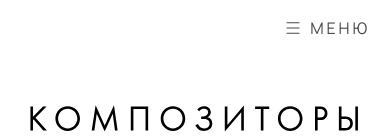
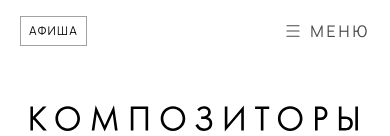
Before and after one commit to avdeenkovalentin99-ctrl/composers21, a React (Vite) app: page / in a window 390 px wide. Shown: the top 136 px of the page. Built offline with nearby package versions, Linux system fonts and the light colour scheme.

Commit message:
fix: mobile menu afisha

```diff
--- a/src/app/layout/SiteHeader.tsx
+++ b/src/app/layout/SiteHeader.tsx
@@ -90,6 +90,20 @@ export function SiteHeader() {
               ))}
             </nav>
 
+            <NavLink
+              to="/afisha"
+              className={({ isActive }) =>
+                [
+                  "font-editorial-sans inline-flex items-center border text-[12px] font-normal uppercase tracking-[0.11em] leading-none transition-colors duration-200 sm:hidden",
+                  isActive
+                    ? "border-transparent bg-neutral-900 px-2 py-2 !text-white"
+                    : "border-neutral-400 px-2 py-2 text-neutral-600 hover:border-neutral-900 hover:text-neutral-900",
+                ].join(" ")
+              }
+            >
+              Афиша
+            </NavLink>
+
             <div className="ml-auto flex items-center gap-3">
               <NavLink
                 to="/afisha"
```
